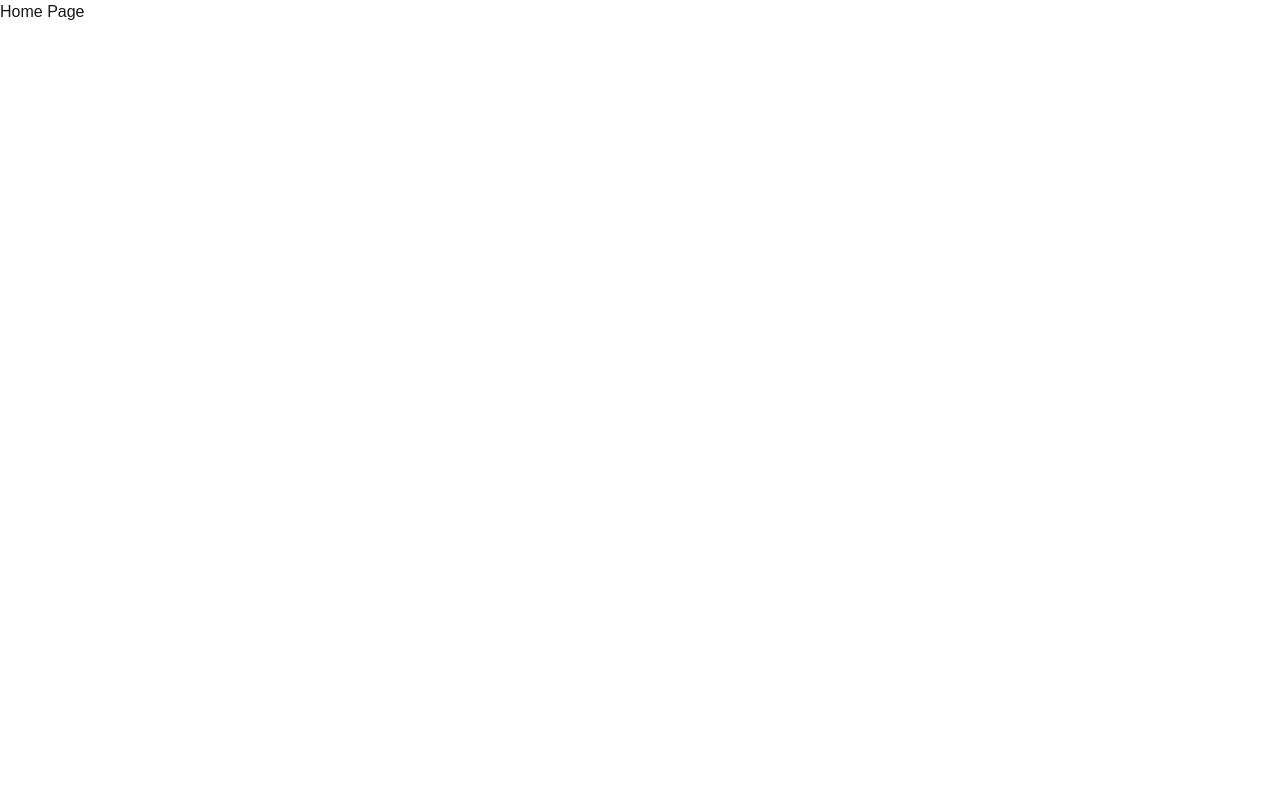
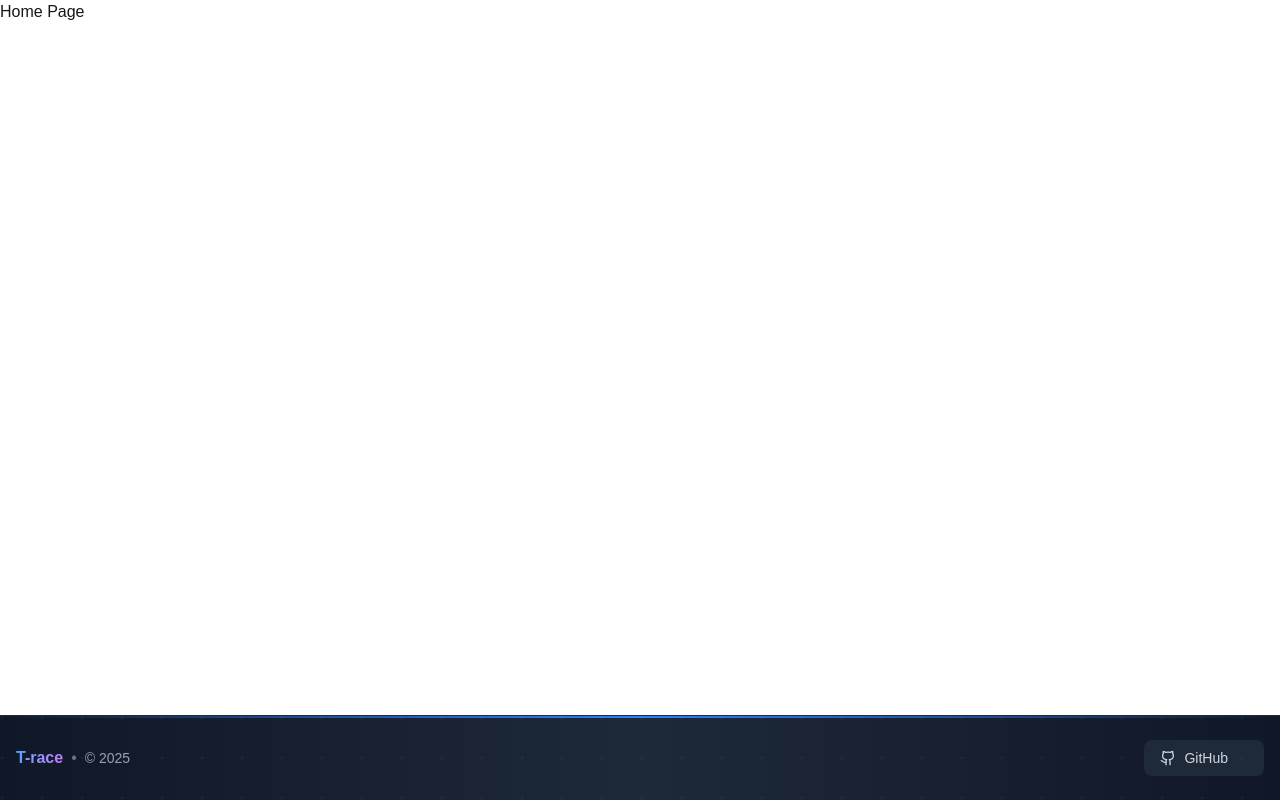
Before and after one commit to Ankit-raj-11/T-race, a Next.js app: page / in a window 1280 px wide. Built offline with nearby package versions, Linux system fonts and the light colour scheme.

Commit message:
feat: Implement Footer component (#6)

```diff
--- /dev/null
+++ b/src/components/Footer.js
@@ -0,0 +1,47 @@
+import React from "react";
+import { Github, Code, ExternalLink } from "lucide-react";
+
+export default function Footer() {
+    const year = new Date().getFullYear();
+
+    return (
+        <footer className="relative mt-auto border-t border-gray-800 bg-gradient-to-r from-gray-900 via-gray-800 to-gray-900">
+            <div className="absolute top-0 left-0 right-0 h-[2px] bg-gradient-to-r from-transparent via-blue-500 to-transparent"></div>
+
+            <div className="container mx-auto px-4 py-6">
+                <div className="flex flex-col md:flex-row justify-between items-center gap-4">
+
+                    <div className="flex items-center gap-2 text-gray-300">
+                        <div className="flex items-center gap-2 font-semibold text-white">
+                            <span className="bg-gradient-to-r from-blue-400 to-purple-400 bg-clip-text text-transparent">
+                                T-race
+                            </span>
+                        </div>
+                        <span className="text-gray-500">•</span>
+                        <span className="text-sm text-gray-400">© {year}</span>
+                    </div>
+
+                    <div className="flex items-center gap-4">
+                        <a
+                            href="https://github.com/Ankit-raj-11/T-race"
+                            target="_blank"
+                            rel="noopener noreferrer"
+                            className="group flex items-center gap-2 px-4 py-2 rounded-lg bg-gray-800 hover:bg-gray-700 text-gray-300 hover:text-white transition-all duration-300 hover:shadow-lg hover:shadow-blue-500/20"
+                        >
+                            <Github className="w-4 h-4 group-hover:rotate-12 transition-transform" />
+                            <span className="text-sm font-medium">GitHub</span>
+                            <ExternalLink className="w-3 h-3 opacity-0 group-hover:opacity-100 transition-opacity" />
+                        </a>
+                    </div>
+                </div>
+            </div>
+
+            <div className="absolute inset-0 opacity-5 pointer-events-none">
+                <div className="absolute inset-0" style={{
+                    backgroundImage: 'radial-gradient(circle at 2px 2px, white 1px, transparent 0)',
+                    backgroundSize: '40px 40px'
+                }}></div>
+            </div>
+        </footer>
+    );
+}
--- a/src/pages/_app.js
+++ b/src/pages/_app.js
@@ -1,5 +1,13 @@
 import "@/styles/globals.css";
+import Footer from "@/components/Footer";
 
 export default function App({ Component, pageProps }) {
-  return <Component {...pageProps} />;
+  return (
+    <div className="min-h-screen flex flex-col">
+      <main className="flex-grow">
+        <Component {...pageProps} />
+      </main>
+      <Footer />
+    </div>
+  );
 }
```
